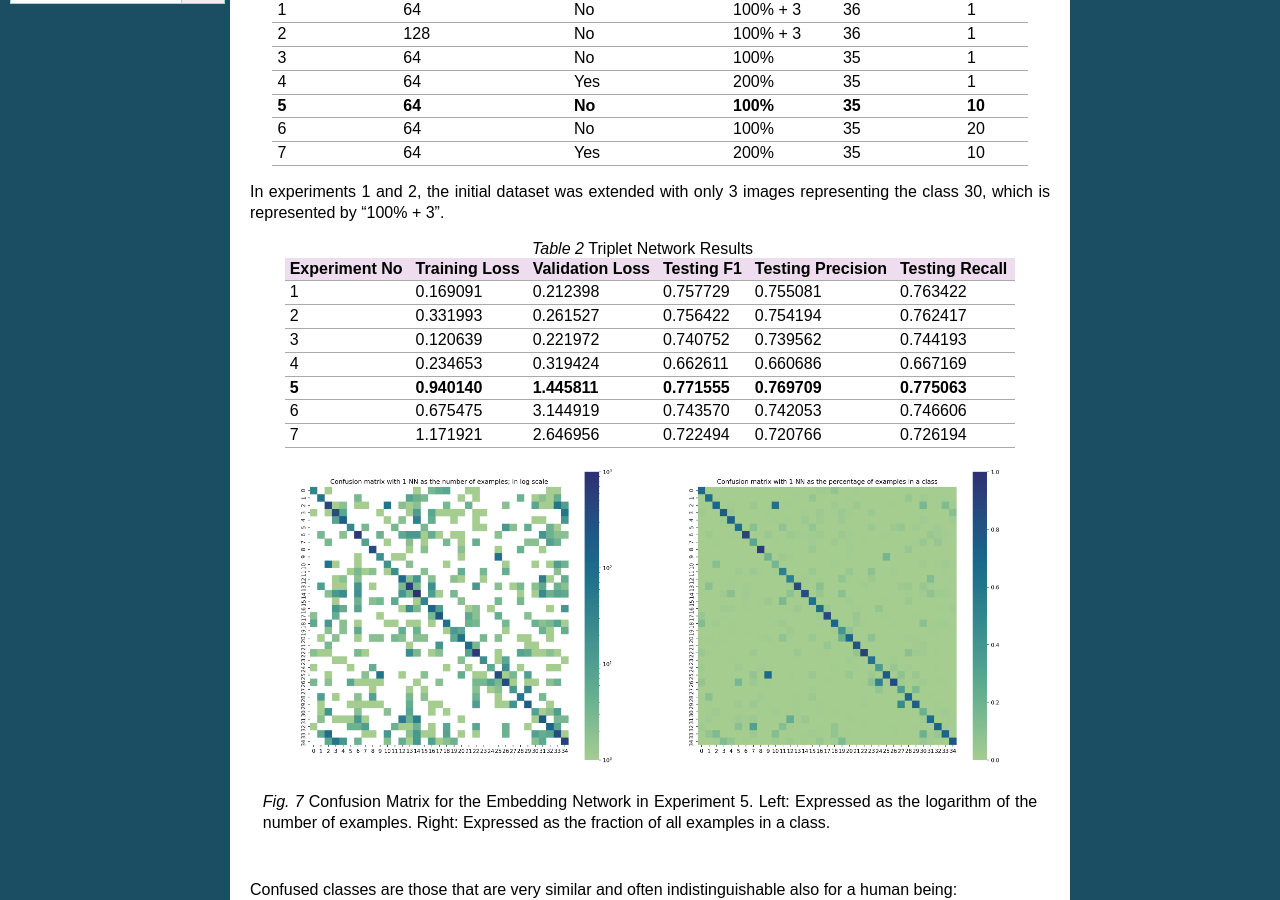
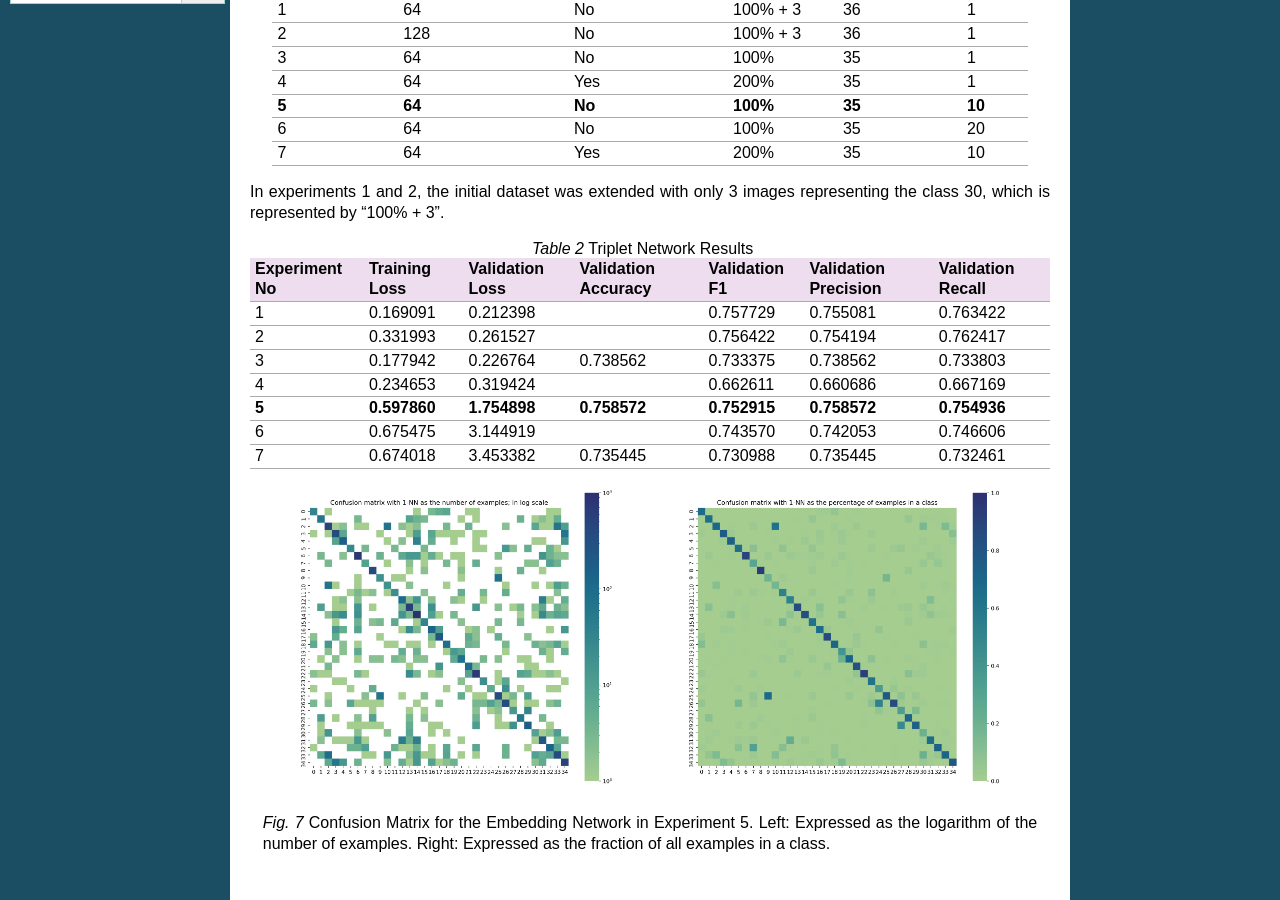
Before and after one commit to onomatopeia/alphamoon, a Sphinx documentation site: the page built from docs/error-analysis.rst, in a window 1280 px wide and 900 px high, scrolled down 369 px. Built offline with Sphinx 7.4.7, drawn with Linux system fonts in a browser that asks for light colours.

Commit message:
Training, validation, and test sets are well disjoint. Increased ability to perform easy testing of new models.

```diff
--- a/docs/error-analysis.rst
+++ b/docs/error-analysis.rst
@@ -76,13 +76,15 @@ In experiments 1 and 2, the initial dataset was extended with only 3 images repr
    * - Experiment No
      - Training Loss
      - Validation Loss
-     - Testing F1
-     - Testing Precision
-     - Testing Recall
+     - Validation Accuracy
+     - Validation F1
+     - Validation Precision
+     - Validation Recall
 
    * - 1
      - 0.169091
      - 0.212398
+     -
      - 0.757729
      - 0.755081
      - 0.763422
@@ -90,39 +92,45 @@ In experiments 1 and 2, the initial dataset was extended with only 3 images repr
    * - 2
      - 0.331993
      - 0.261527
+     -
      - 0.756422
      - 0.754194
      - 0.762417
    * - 3
-     - 0.120639
-     - 0.221972
-     - 0.740752
-     - 0.739562
-     - 0.744193
+     - 0.177942
+     - 0.226764
+     - 0.738562
+     - 0.733375
+     - 0.738562
+     - 0.733803
    * - 4
      - 0.234653
      - 0.319424
+     -
      - 0.662611
      - 0.660686
      - 0.667169
    * - **5**
-     - **0.940140**
-     - **1.445811**
-     - **0.771555**
-     - **0.769709**
-     - **0.775063**
+     - **0.597860**
+     - **1.754898**
+     - **0.758572**
+     - **0.752915**
+     - **0.758572**
+     - **0.754936**
    * - 6
      - 0.675475
      - 3.144919
+     -
      - 0.743570
      - 0.742053
      - 0.746606
    * - 7
-     - 1.171921
-     - 2.646956
-     - 0.722494
-     - 0.720766
-     - 0.726194
+     - 0.674018
+     - 3.453382
+     - 0.735445
+     - 0.730988
+     - 0.735445
+     - 0.732461
 
 .. figure:: _static/images/confusion_matrix.png
    :width: 90%
```
Also changed, not shown: README.md (+1 -0 lines), 4 other files.
